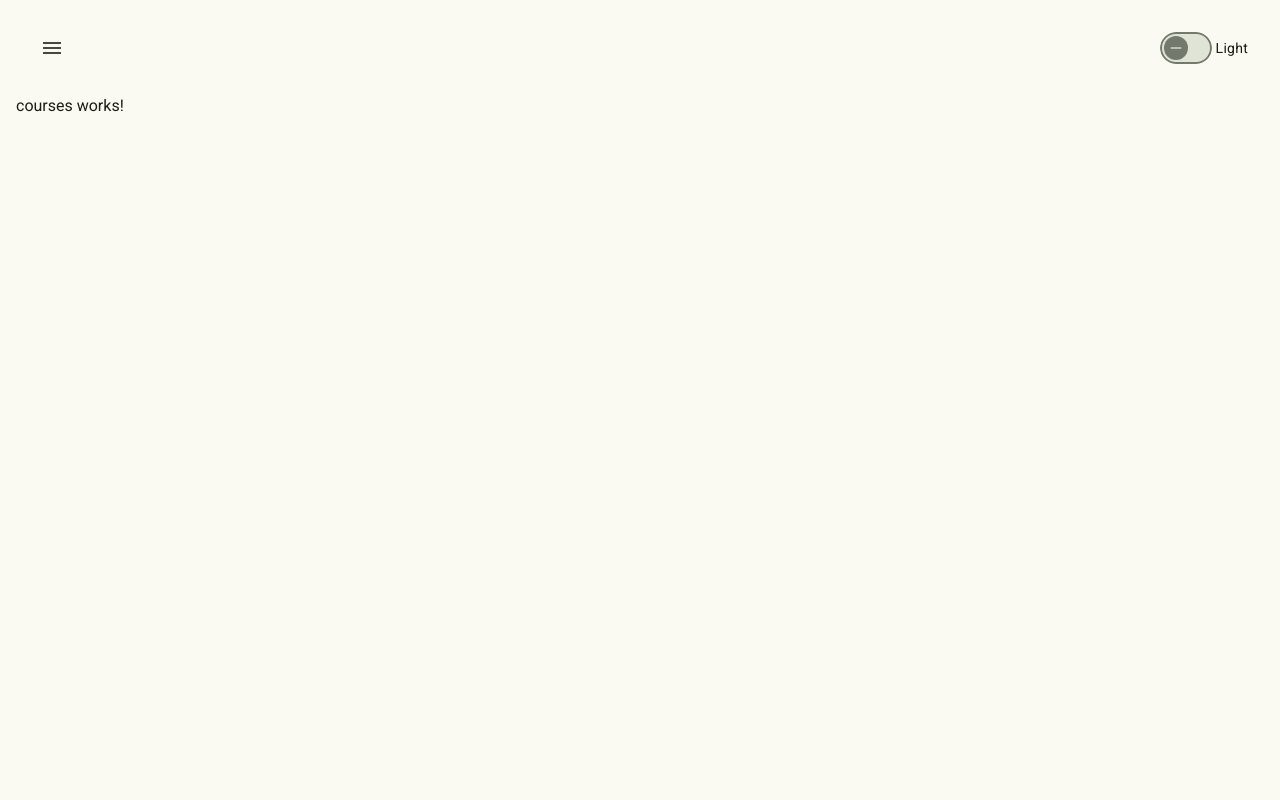
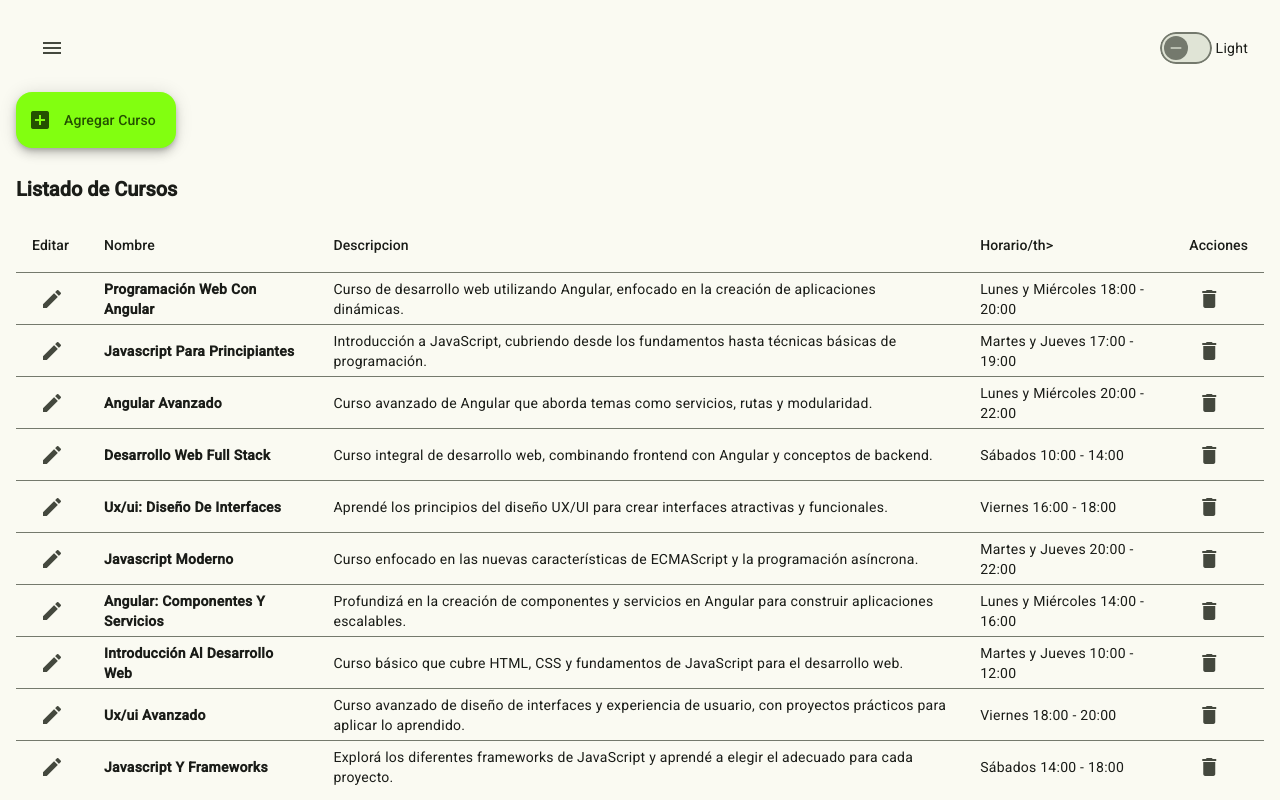
Before and after one commit to carlosandresalzate/3TF-Alzate, an Angular app: page /courses in a window 1280 px wide. Built offline with nearby package versions, Linux system fonts and the light colour scheme.

Commit message:
Agrego la logica y la platilla para generar una tabla que liste los cursos;

```diff
--- a/src/app/modules/dashboard/pages/courses/courses.component.html
+++ b/src/app/modules/dashboard/pages/courses/courses.component.html
@@ -1 +1,69 @@
-<p>courses works!</p>
+<div class="courses-container">
+  <div class="actions">
+    <!-- Boton para agregar curso -->
+    <button mat-fab extended>
+      <mat-icon>add_box</mat-icon>
+      Agregar Curso
+    </button>
+  </div>
+  <!-- Titulo -->
+  <h2 appTitleFont>Listado de Cursos</h2>
+
+  <!-- Tabla -->
+  <table mat-table [dataSource]="courses" class="mat-elevation-z8">
+    <!-- Columna: Editar -->
+    <ng-container matColumnDef="edit">
+      <th mat-header-cell *matHeaderCellDef>Editar</th>
+      <td mat-cell *matCellDef="let course">
+        <button
+          mat-icon-button
+          (click)="showSnackbar('Accion de editar aun no esta implementada')"
+        >
+          <mat-icon>edit</mat-icon>
+        </button>
+      </td>
+    </ng-container>
+    <!-- Columna: Nombre -->
+    <ng-container matColumnDef="name">
+      <th mat-header-cell *matHeaderCellDef>Nombre</th>
+      <!-- TODO: pensar en un Pipe personalizado para usar en nuevos datos  como el nombre de los cursos -->
+      <td mat-cell *matCellDef="let course">
+        <strong>
+          {{ course.name | titlecase }}
+        </strong>
+      </td>
+    </ng-container>
+
+    <!-- Columan: Descripcion -->
+    <ng-container matColumnDef="description">
+      <th mat-header-cell *matHeaderCellDef>Descripcion</th>
+      <td mat-cell *matCellDef="let course">
+        {{ course.description }}
+      </td>
+    </ng-container>
+
+    <!-- Columna: Horario -->
+    <!-- TODO: estaria bueno usar el objeto data para estructurar las fechas y con una funcion automatizar el proceso de salida, para no escribir de mas -->
+    <ng-container matColumnDef="schedule">
+      <th mat-header-cell *matHeaderCellDef>Horario/th></th>
+      <td mat-cell *matCellDef="let course">{{ course.schedule }}</td>
+    </ng-container>
+
+    <!-- Columan Acciones -->
+    <!-- TODO: no me gusta tener todas las acciones tan agrupadas. -->
+    <ng-container matColumnDef="delete">
+      <th mat-header-cell *matHeaderCellDef>Acciones</th>
+      <td mat-cell *matCellDef="let course">
+        <button
+          mat-icon-button
+          (click)="showSnackbar('accion de Eliminar no implementada')"
+        >
+          <mat-icon>delete</mat-icon>
+        </button>
+      </td>
+    </ng-container>
+
+    <tr mat-header-row *matHeaderRowDef="displayedColumns"></tr>
+    <tr mat-row *matRowDef="let row; columns: displayedColumns"></tr>
+  </table>
+</div>
--- a/src/app/modules/dashboard/pages/courses/courses.component.scss
+++ b/src/app/modules/dashboard/pages/courses/courses.component.scss
@@ -0,0 +1,3 @@
+.actions {
+  padding: 12px 0 12px 0;
+}
--- a/src/app/modules/dashboard/pages/courses/courses.component.ts
+++ b/src/app/modules/dashboard/pages/courses/courses.component.ts
@@ -1,4 +1,10 @@
 import { Component, OnInit } from '@angular/core';
+
+//
+import { CoursesService } from '../../../../core/services/courses.service';
+import { Course } from './models/course';
+//
+import { MatSnackBar } from '@angular/material/snack-bar';
 
 @Component({
   selector: 'app-courses',
@@ -8,7 +14,47 @@ import { Component, OnInit } from '@angular/core';
   styleUrl: './courses.component.scss',
 })
 export class CoursesComponent implements OnInit {
+  // Array de cursos que se muestran en la tabla
+  courses: Course[] = [];
+
+  // columnas que se mostraran en la tabla de angular material
+  displayedColumns: string[] = [
+    'edit',
+    'name',
+    'description',
+    'schedule',
+    'delete',
+  ];
+
+  constructor(
+    private coursesServices: CoursesService,
+    private snackBar: MatSnackBar
+  ) {}
+
+  /**
+   * @description Metodo que se ejecuta al inicializar el componente.
+   * se suscribe al servicio para obtener la lista de cursos.
+   */
   ngOnInit(): void {
-    console.log('Hola mundo');
+    this.coursesServices.getCourses().subscribe((data) => {
+      this.courses = data;
+    });
   }
+
+  /**
+   * @description Muestra un snackbar con un mensaje
+   * @param {string} message - Mensaje a mostrar en el snackbar.
+   *
+   */
+  showSnackbar(message: string): void {
+    this.snackBar.open(message, 'Cerrar', {
+      duration: 3000,
+      horizontalPosition: 'center',
+      verticalPosition: 'top',
+    });
+  }
+
+  // Metodo para editar
+
+  // TODO: falta agregar los metodos para editar y eliminar cursos. (¿Deberia hacer un utilidad para copartirla en diferentes modulos?)
 }
--- a/src/app/modules/dashboard/pages/students/students.component.html
+++ b/src/app/modules/dashboard/pages/students/students.component.html
@@ -4,7 +4,8 @@
     Crear Estudiante
   </button>
 </div>
-
+<!-- ? Importante pensar en agregar el input de busqueda y filtrado -->
+<h2 appTitleFont>Listado de estudiantes</h2>
 <table mat-table [dataSource]="students" class="mat-elevation-z8">
   <!-- Columna de Editar (al inicio de la tabla) -->
   <ng-container matColumnDef="edit">
```
Also changed, not shown: src/app/modules/dashboard/pages/courses/courses.module.ts (+15 -6 lines).
